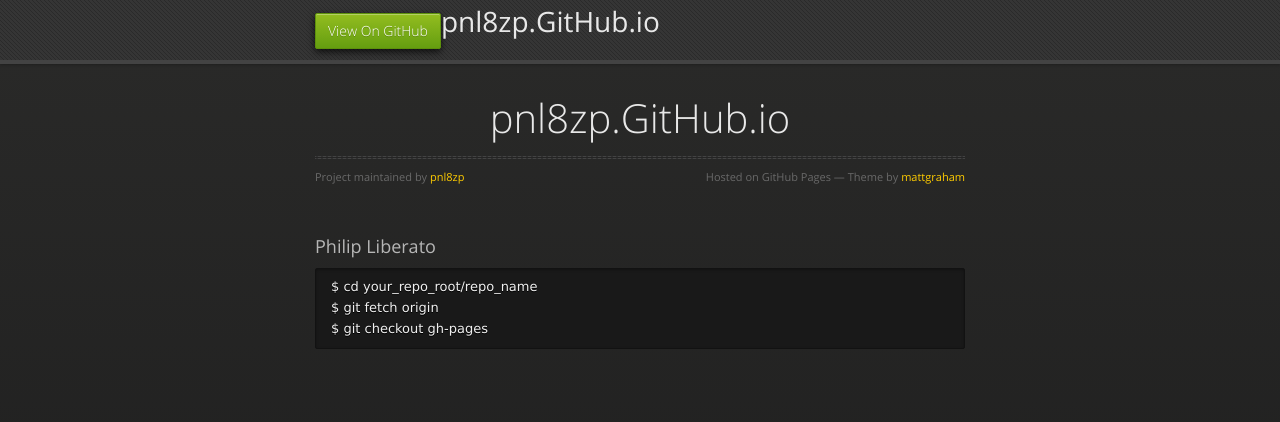
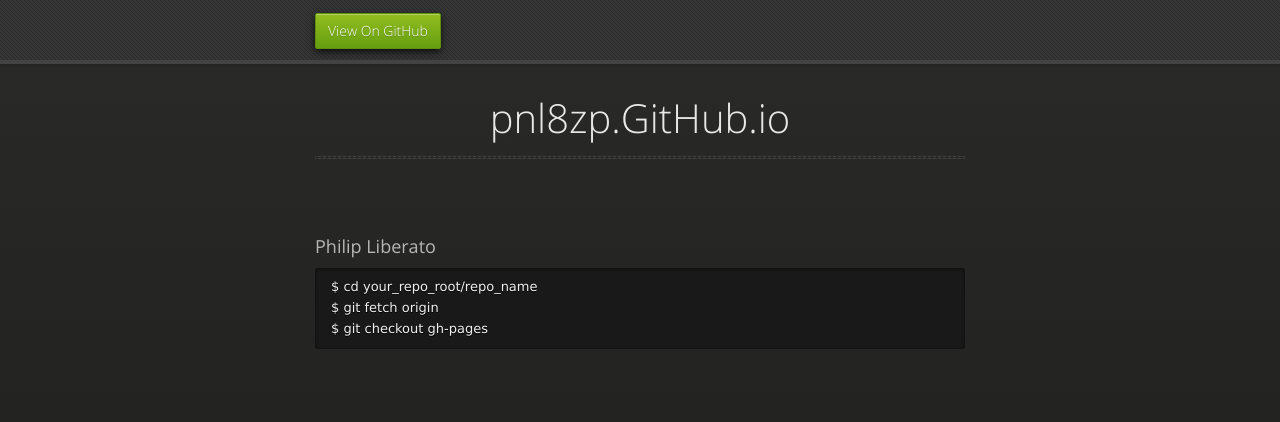
Before and after one commit to pnl8zp/pnl8zp.github.io, a plain HTML site: page index.html in a window 1280 px wide. Drawn offline with nearby package versions, Linux system fonts and the light colour scheme.

Commit message:
Update index.html

```diff
--- a/index.html
+++ b/index.html
@@ -22,7 +22,6 @@
         <nav>
           <li class="fork"><a href="https://github.com/pnl8zp">View On GitHub</a></li>
         </nav>
-        <h1 style="padding-left:5em">pnl8zp.GitHub.io</h1>
       </div><!-- end header -->
 
     <div class="wrapper">
@@ -32,8 +31,6 @@
           <h1>pnl8zp.GitHub.io</h1>
           <p></p>
           <hr>
-          <span class="credits left">Project maintained by <a href="https://github.com/pnl8zp">pnl8zp</a></span>
-          <span class="credits right">Hosted on GitHub Pages &mdash; Theme by <a href="https://twitter.com/michigangraham">mattgraham</a></span>
         </div>
 
         <h3>
```
